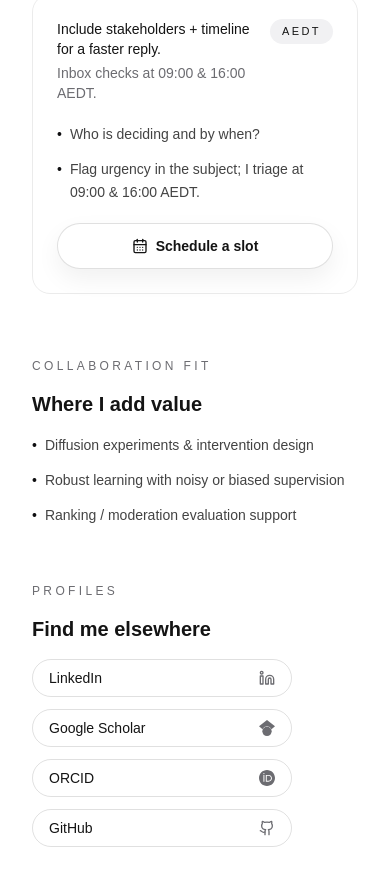
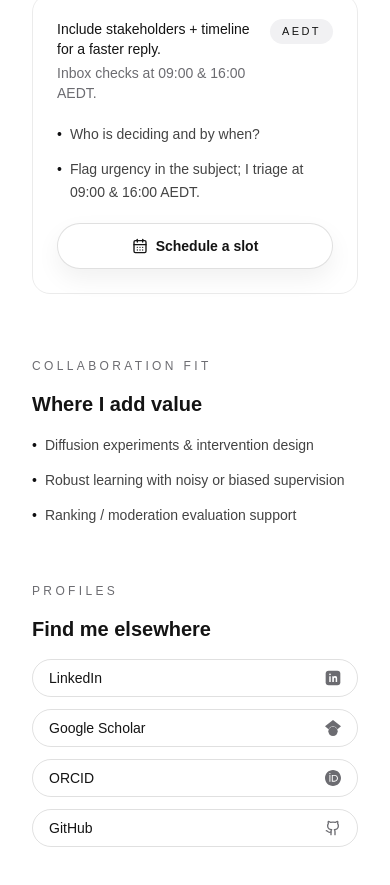
Before and after one commit to kyxzhe/kyxzhe.github.io, a Next.js app: page /contact in a window 390 px wide. Shown: the part 1063-1948 px from the top of the page. Built offline with nearby package versions, Linux system fonts and the light colour scheme.

Commit message:
chore: custom linkedin mono icon without trademark

```diff
--- a/src/app/contact/page.tsx
+++ b/src/app/contact/page.tsx
@@ -2,7 +2,7 @@
 
 import { useState } from "react";
 import Link from "next/link";
-import { Mail, Phone, MapPin, CalendarDays, Linkedin, Github } from "lucide-react";
+import { Mail, Phone, MapPin, CalendarDays, Github } from "lucide-react";
 import Navbar from "@/components/Navbar";
 import Footer from "@/components/Footer";
 import { contactInfo } from "@/lib/constants/contact";
@@ -45,11 +45,28 @@ const collaborationAreas = [
 ];
 
 const socialLinks = [
-  { label: "LinkedIn", href: socials.linkedin, icon: <Linkedin size={16} /> },
+  { label: "LinkedIn", href: socials.linkedin, icon: <LinkedInMonoIcon className="w-4 h-4" /> },
   { label: "Google Scholar", href: socials.googleScholar, icon: <GoogleScholarIcon className="w-4 h-4" /> },
   { label: "ORCID", href: socials.orcid, icon: <OrcidIcon className="w-4 h-4" /> },
   { label: "GitHub", href: socials.github, icon: <Github size={16} /> },
 ];
+
+function LinkedInMonoIcon({ className }: { className?: string }) {
+  return (
+    <svg
+      viewBox="0 0 24 24"
+      role="img"
+      aria-label="LinkedIn"
+      className={className}
+    >
+      <rect x="1" y="1" width="22" height="22" rx="4.5" fill="currentColor" />
+      <path
+        fill="#fff"
+        d="M6.4 9.2h2.2V18H6.4V9.2Zm1.1-4a1.3 1.3 0 1 1 0 2.6 1.3 1.3 0 0 1 0-2.6Zm3.4 4h2.1v1.2c.3-.6 1.1-1.3 2.4-1.3 1.9 0 2.8 1.1 2.8 3.2V18h-2.2v-4.8c0-1-.4-1.6-1.2-1.6-.9 0-1.5.6-1.5 1.7V18h-2.4V9.2Z"
+      />
+    </svg>
+  );
+}
 
 export default function ContactPage() {
   const [isModalOpen, setIsModalOpen] = useState(false);
@@ -152,14 +169,14 @@ export default function ContactPage() {
           <div className="space-y-4">
             <p className="text-xs uppercase tracking-[0.28em] text-muted-foreground">Profiles</p>
             <h2 className="text-xl font-semibold text-foreground">Find me elsewhere</h2>
-            <div className="flex flex-wrap gap-3">
+            <div className="grid grid-cols-1 sm:grid-cols-2 gap-3">
               {socialLinks.map(({ label, href, icon }) => (
                 <Link
                   key={label}
                   href={href}
                   target="_blank"
                   rel="noopener noreferrer"
-                  className="flex-1 min-w-[210px] max-w-[260px] inline-flex items-center justify-between gap-3 px-4 py-2 border border-[rgba(0,0,0,0.12)] dark:border-white/20 rounded-full text-sm font-medium hover:-translate-y-[1px] transition"
+                  className="flex items-center justify-between gap-3 px-4 py-2 border border-[rgba(0,0,0,0.12)] dark:border-white/20 rounded-full text-sm font-medium hover:-translate-y-[1px] transition"
                 >
                   <span>{label}</span>
                   <span className="text-muted-foreground">{icon}</span>
```
